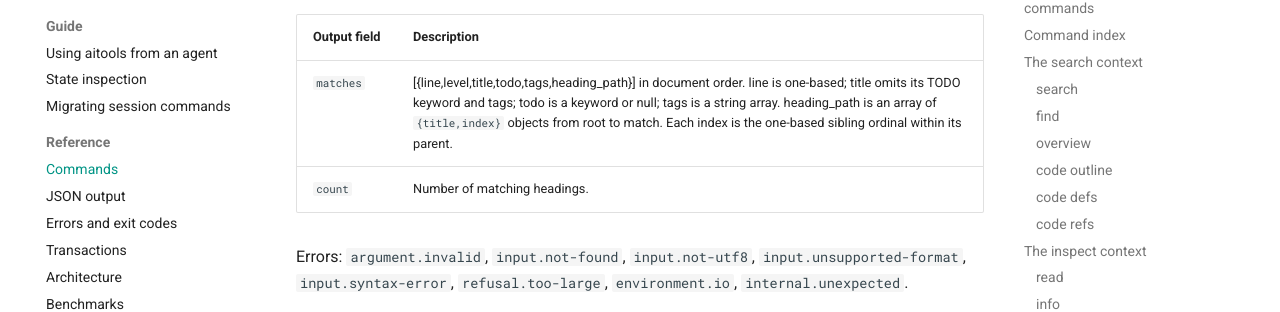
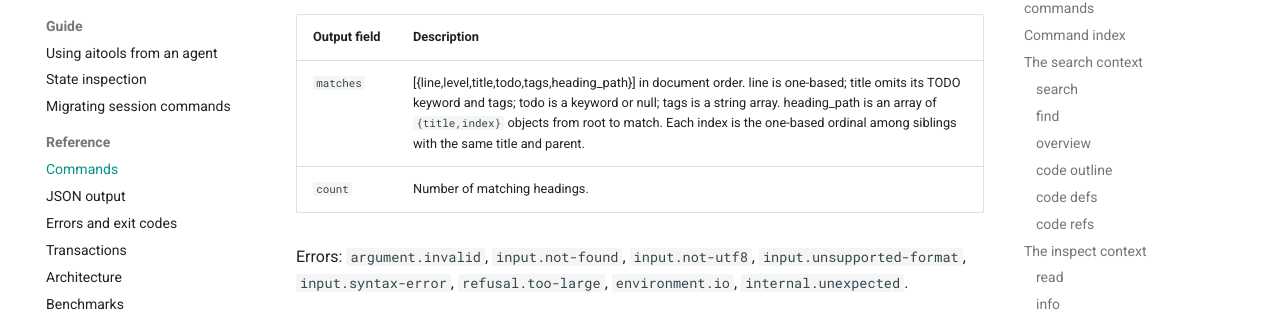
Before and after one commit to nerima-lisp/aitools, an MkDocs documentation site: the page built from docs/src/reference/commands.md, in a window 1280 px wide and 900 px high, scrolled down 82575 px. Shown: the part 145-457 px from the top of the window. Built offline with MkDocs 1.6.1 and Material for MkDocs 9.7.7, drawn with Linux system fonts in a browser that asks for light colours; comment, search, counter and statistics services are not loaded.

Commit message:
fix(org): align heading paths with cl-org-kit

```diff
--- a/docs/src/reference/commands.md
+++ b/docs/src/reference/commands.md
@@ -1952,7 +1952,7 @@ Match syntax errors appear in `error.diagnostics`. Source positions use one-base
 
 | Output field | Description |
 |---|---|
-| `matches` | [{line,level,title,todo,tags,heading_path}] in document order. line is one-based; title omits its TODO keyword and tags; todo is a keyword or null; tags is a string array. heading_path is an array of `{title,index}` objects from root to match. Each index is the one-based sibling ordinal within its parent. |
+| `matches` | [{line,level,title,todo,tags,heading_path}] in document order. line is one-based; title omits its TODO keyword and tags; todo is a keyword or null; tags is a string array. heading_path is an array of `{title,index}` objects from root to match. Each index is the one-based ordinal among siblings with the same title and parent. |
 | `count` | Number of matching headings. |
 
 Errors: `argument.invalid`, `input.not-found`, `input.not-utf8`, `input.unsupported-format`, `input.syntax-error`, `refusal.too-large`, `environment.io`, `internal.unexpected`.
```
Also changed, not shown: 5 other files.
